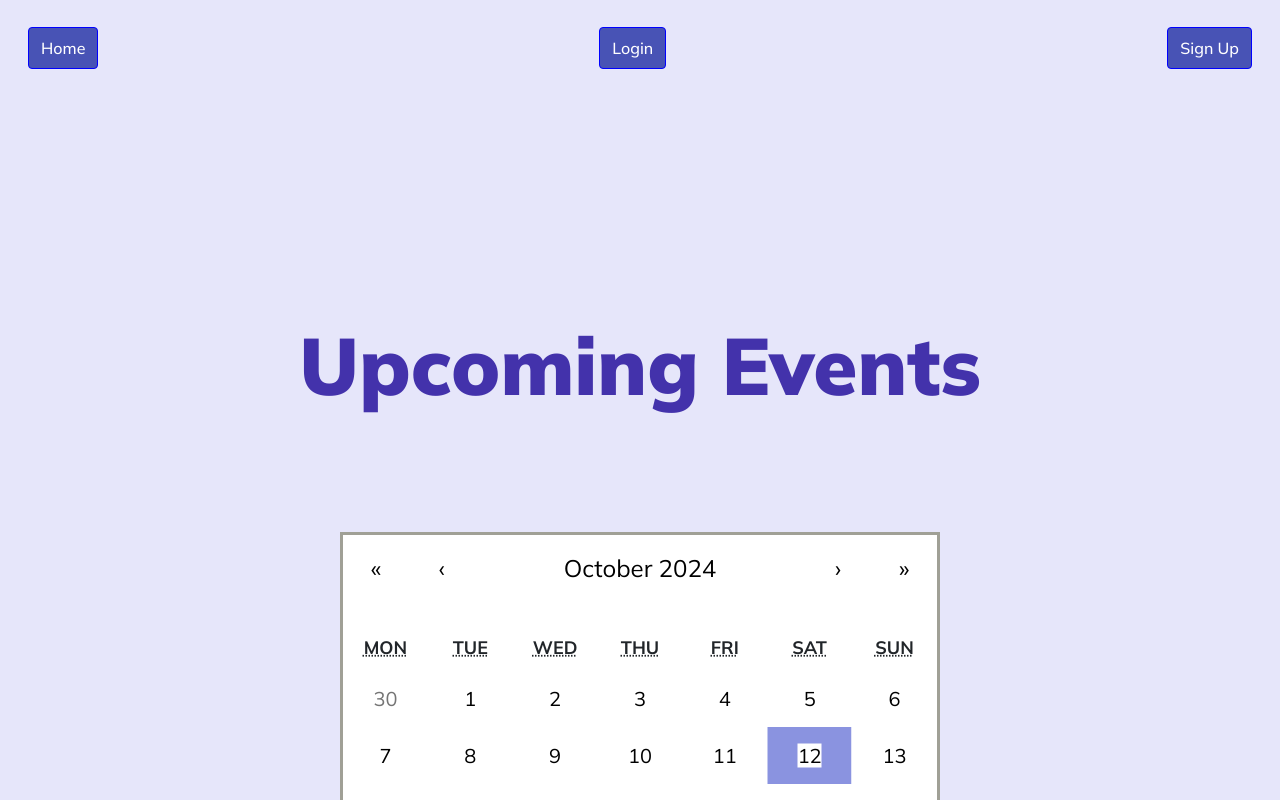
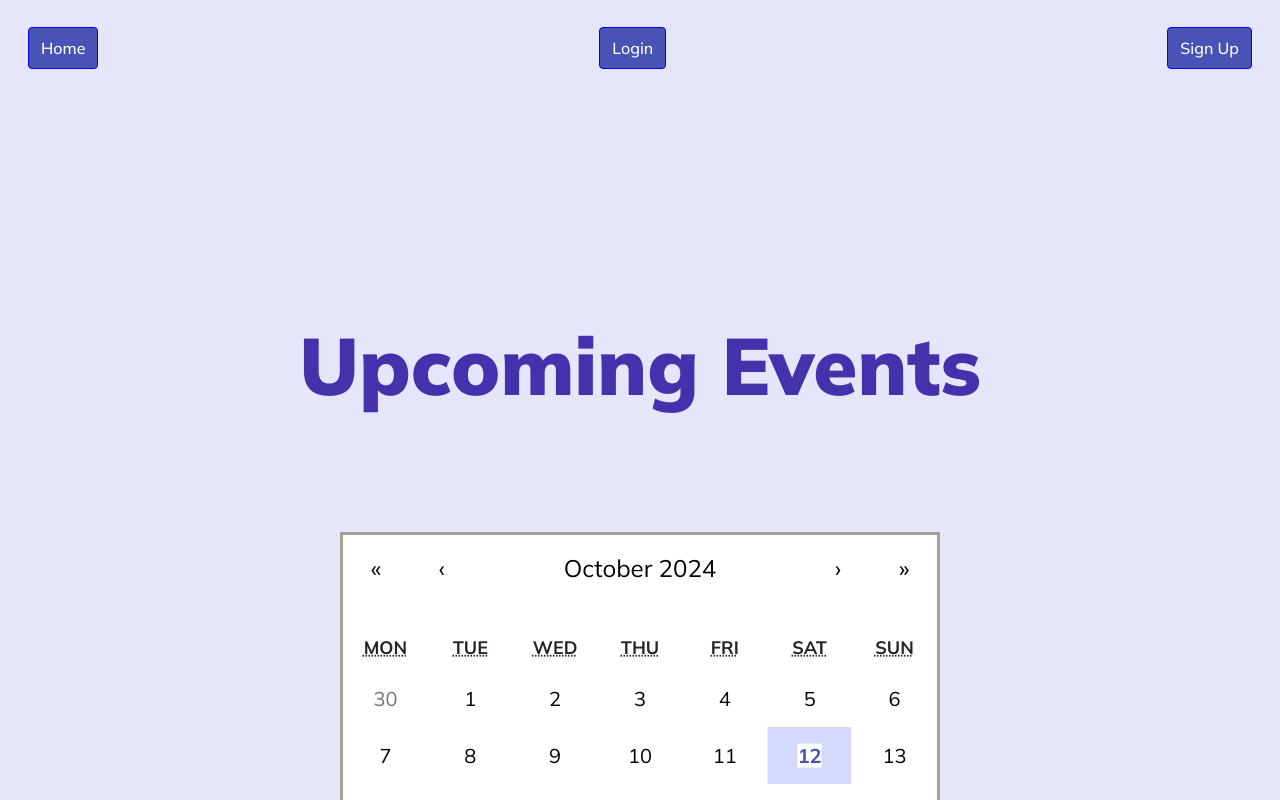
Before and after one commit to jenpennen/ucla-perspective, a React (Vite) app: page /#/events in a window 1280 px wide. Shown: the top 800 px of the page. Built offline with nearby package versions, Linux system fonts and the light colour scheme.

Commit message:
restyled the calendar

```diff
--- a/src/css/Calendar.css
+++ b/src/css/Calendar.css
@@ -3,7 +3,8 @@
   --heading: #4332ab;
   --accent: #4853b5;
   --secondary: #6671d1;
-  --light-accent: #8a93e0;
+  --light-accent: #d5d9fe;
+  --highlight: #6257c9;
 }
 .react-calendar {
   width: 400px;
@@ -31,20 +32,26 @@
 
 .react-calendar__navigation button:enabled:hover,
 .react-calendar__navigation button:enabled:focus {
-  background-color: #8a93e0a4;
+  background-color: var(--light-accent);
 }
 .react-calendar__month-view__days__day--weekend {
   color: black;
 }
 .react-calendar__tile:disabled {
-  background-color: #f0f0f0;
+  /* background-color: #f0f0f0; */
   color: #ababab;
+}
+.react-calendar__tile--now {
+  background-color: var(--light-accent);
+  color: var(--accent);
+  font-weight: bold;
 }
 .react-calendar__tile:enabled:hover,
 .react-calendar__tile:enabled:focus {
-  background-color: #e6e6e6;
-  color: red;
+  border: var(--accent) 3px solid;
+  background-color: white;
+  color: var(--accent);
 }
-.react-calendar__tile--now {
-  background: var(--light-accent);
+.aria-label:hover {
+  color: var(--light-accent);
 }
```
